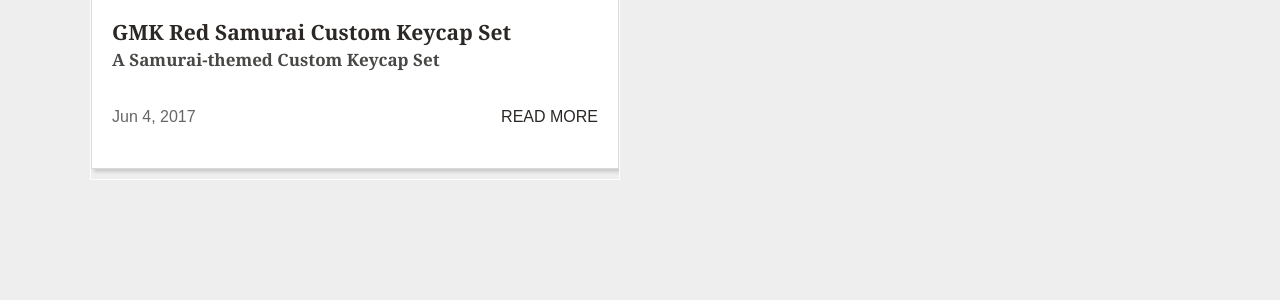
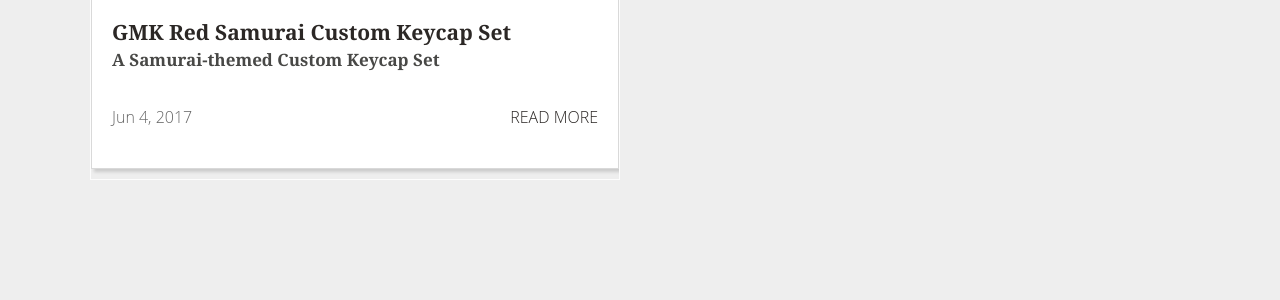
Before and after one commit to RedSunsRMK/redsunsrmk.github.io, a Jekyll site: the page built from projects.html, in a window 1280 px wide. Shown: the part 497-797 px from the top of the page. Built offline with Jekyll 4.4.1, drawn with Linux system fonts in a browser that asks for light colours.

Commit message:
Update layout.scss

```diff
--- a/_sass/layout.scss
+++ b/_sass/layout.scss
@@ -281,7 +281,6 @@ blockquote:before {
 
 	.projectdate {
 		font-size: 16px;
-		font-family: "Titillium Web",arial,sans-serif !important;
 		text-align: left;
 
 		@media only screen and (max-width: 40em) {
@@ -299,7 +298,6 @@ blockquote:before {
 
 	.readmore {
 		font-size: 16px;
-		font-family: "Titillium Web",arial,sans-serif !important;
 		float: right;
 
 		@media only screen and (max-width: 40em) {
```
